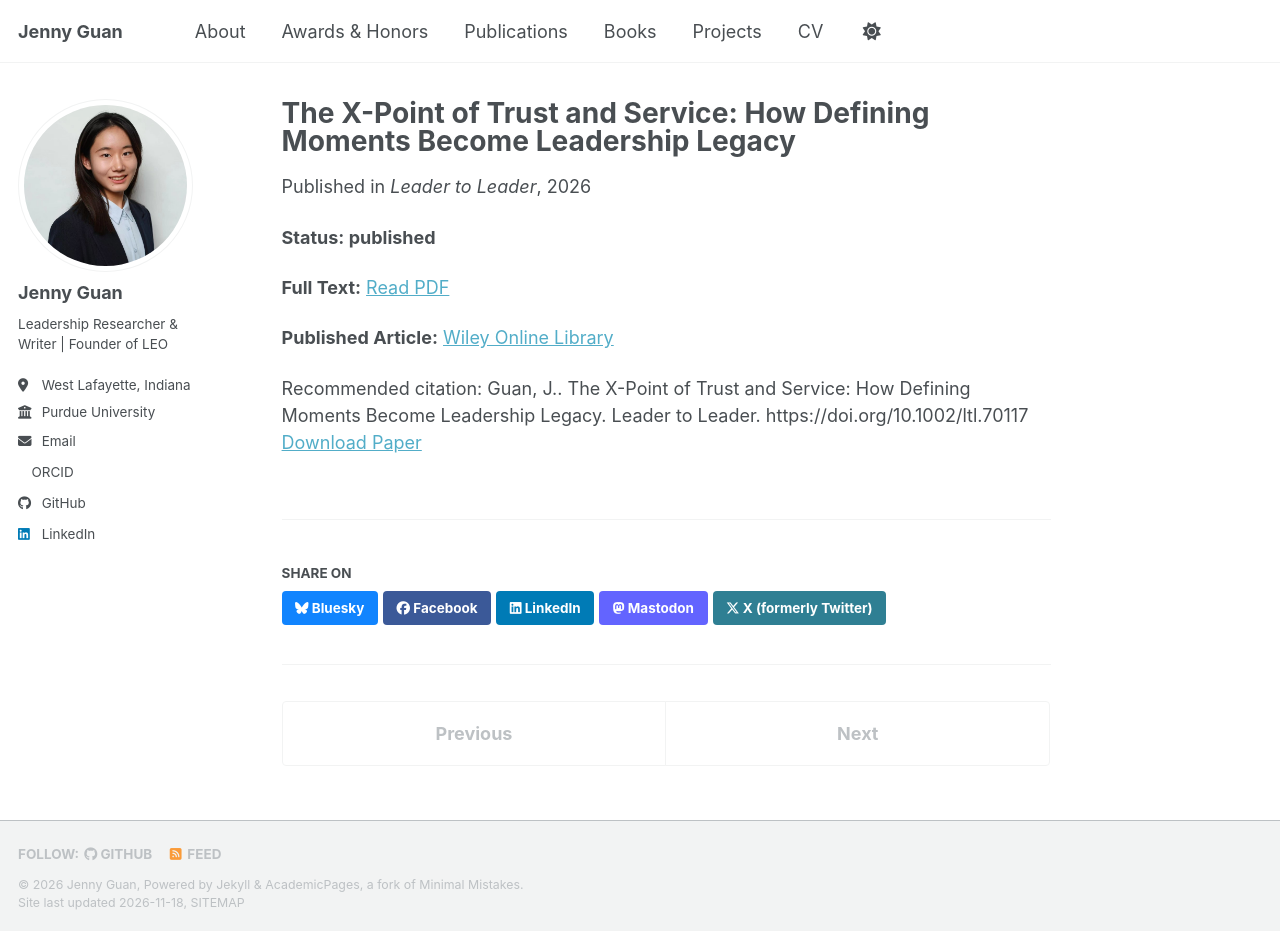
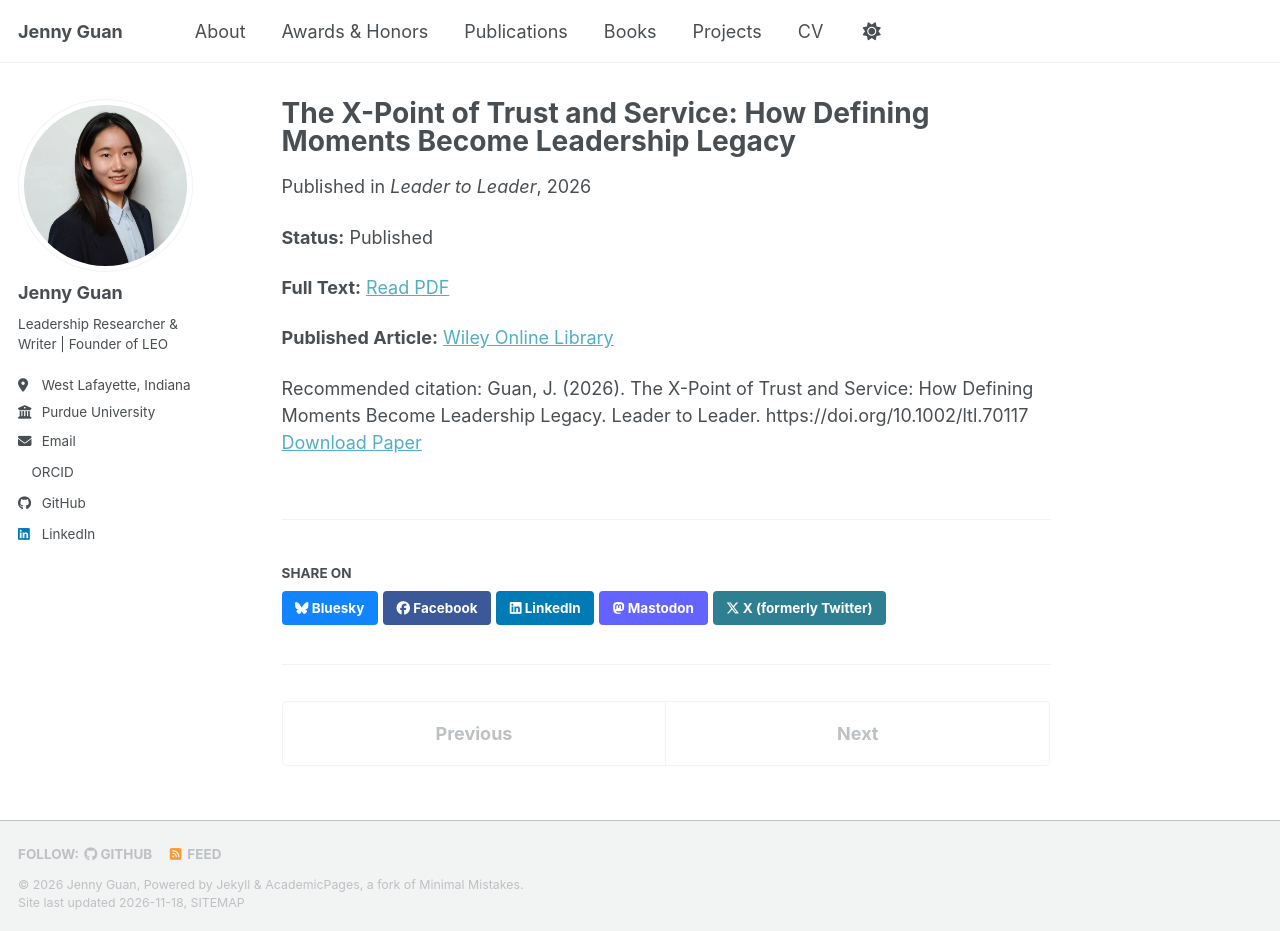
Before and after one commit to JennyGuan101/JennyGuan101.github.io, a Jekyll site: the page built from _publications/2026-x-point-trust-service.md, in a window 1280 px wide and 931 px high. Built offline with Jekyll 4.4.1, drawn with Linux system fonts in a browser that asks for light colours; a script bundle is joined from its source files by our own code; a style sheet for code colours, icons or effects is not loaded; part of the change alters nothing that is shown.

Commit message:
Update 2026-x-point-trust-service.md

```diff
--- a/_publications/2026-x-point-trust-service.md
+++ b/_publications/2026-x-point-trust-service.md
@@ -1,16 +1,16 @@
 ---
 title: "The X-Point of Trust and Service: How Defining Moments Become Leadership Legacy"
 collection: publications
-category: manuscripts
+category: peer-reviewed
 paperurl: 'https://jennyguan101.github.io/files/Guan_2026_X_Point_Trust_Service.pdf'
 permalink: /publication/x-point-trust-service/
-date: 2026-11-15
+date: 2026-11-17
 venue: "Leader to Leader"
-citation: "Guan, J.. The X-Point of Trust and Service: How Defining Moments Become Leadership Legacy. Leader to Leader. https://doi.org/10.1002/ltl.70117"
+citation: "Guan, J. (2026). The X-Point of Trust and Service: How Defining Moments Become Leadership Legacy. Leader to Leader. https://doi.org/10.1002/ltl.70117"
 ---
 
-**Status: published**
+**Status:** Published
 
-**Full Text:** [Read PDF](/files/Guan_2027_X_Point_Trust_Service.pdf)
+**Full Text:** [Read PDF](/files/Guan_2026_X_Point_Trust_Service.pdf)
 
 **Published Article:** [Wiley Online Library](https://doi.org/10.1002/ltl.70117)
```
